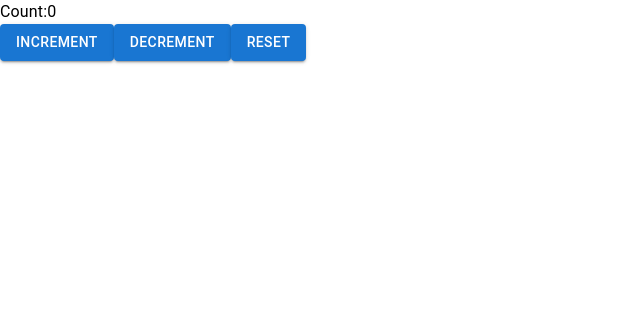
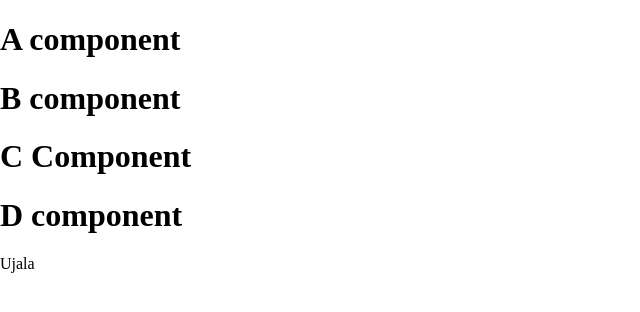
Before and after one commit to Ujala-355/Advance_react, a React (Create React App) app: page / in a window 1280 px wide. Shown: the top 312 px of the page, without its empty margins (0-640 px from the left). Built offline with nearby package versions, Linux system fonts and the light colour scheme.

Commit message:
useContext

```diff
--- a/src/App.js
+++ b/src/App.js
@@ -16,7 +16,8 @@ import React from "react";
 // import Custom from "./custom1";
 // import ShowHideToggle from "./ShowHideToggle"
 // import UncontrolledInput from "./uncontrolled"
-import UseReducer from "./useReducer"
+// import UseReducer from "./useReducer"
+import A from "./contextA"
 function App() {
   return (
     <>
@@ -39,7 +40,8 @@ function App() {
         {/* <UseLayOut/> */}
         {/* <Custom/>
         <ShowHideToggle/> */}
-        <UseReducer/>
+        {/* <UseReducer/> */}
+        <A/>
     </>
   );
 }
--- /dev/null
+++ b/src/contextA.js
@@ -0,0 +1,15 @@
+import React,{createContext} from "react"
+import B from "./contextB"
+const Name=createContext()
+const A=()=>{
+    return(
+        <>
+            <h1>A component</h1>
+            <Name.Provider value="Ujala">
+                <B/>
+            </Name.Provider>
+        </>
+    )
+}
+export default A;
+export {Name}
--- /dev/null
+++ b/src/contextB.js
@@ -0,0 +1,10 @@
+import C from "./contextC"
+const B=(props)=>{
+    return(
+        <>
+            <h1>B component</h1>
+            <C name={props.name} />
+        </>
+    )
+}
+export default B
--- /dev/null
+++ b/src/contextC.js
@@ -0,0 +1,10 @@
+import D from "./contextD"
+const C=(props)=>{
+    return(
+        <>
+            <h1>C Component</h1>
+            <D name={props.name}/>
+        </>
+    )
+}
+export default C;
--- /dev/null
+++ b/src/contextD.js
@@ -0,0 +1,12 @@
+import React,{useContext} from "react"
+import {Name} from "./contextA";
+const D=()=>{
+    const firstName=useContext(Name)
+    return(
+        <>
+            <h1>D component</h1>
+            {firstName}
+        </>
+    )
+}
+export default D;
```
